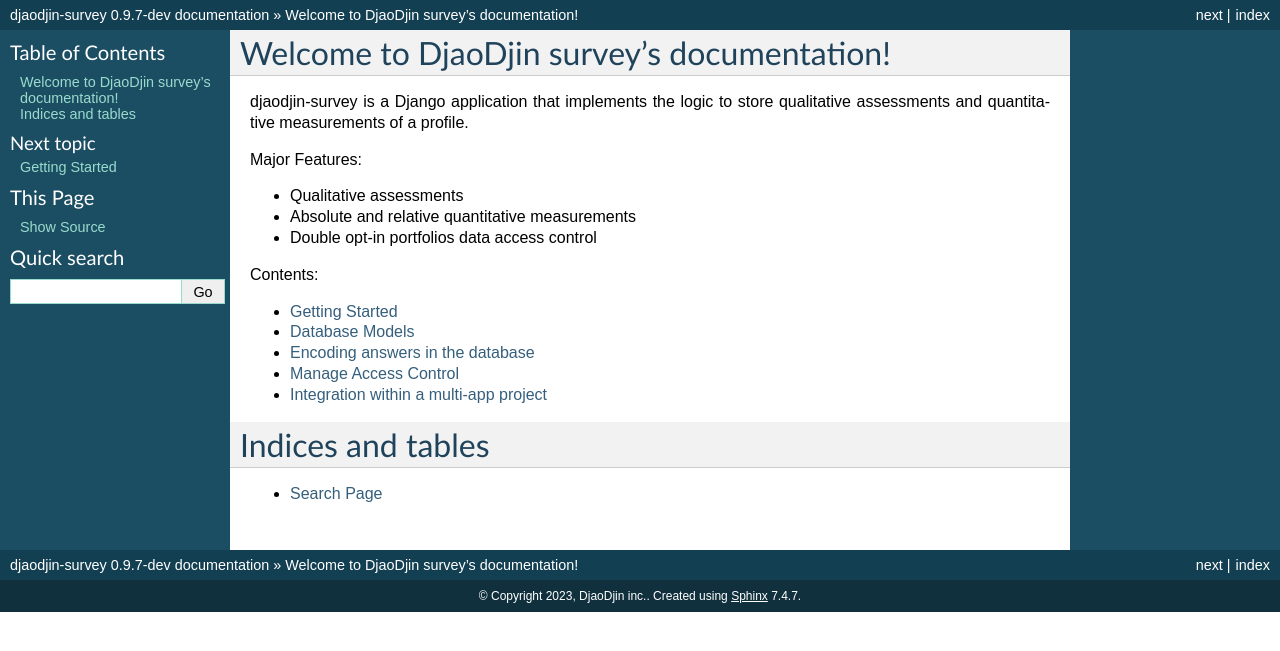
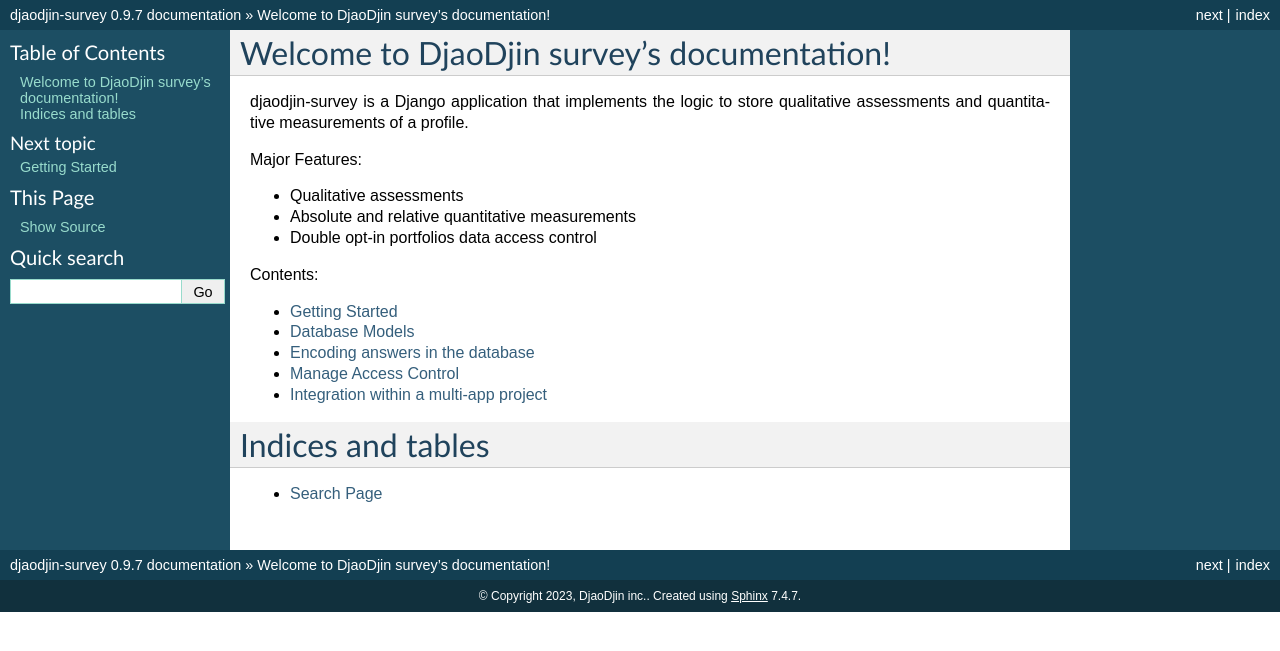
Before and after one commit to djaodjin/djaodjin-survey, a Sphinx documentation site: the page built from docs/index.rst, in a window 1280 px wide. Shown: the top 651 px of the page. Built offline with Sphinx 7.4.7, drawn with Linux system fonts in a browser that asks for light colours.

Commit message:
releases 0.9.7 to pypi

```diff
--- a/docs/conf.py
+++ b/docs/conf.py
@@ -54,7 +54,7 @@
 # The short X.Y version.
 version = '0.9'
 # The full version, including alpha/beta/rc tags.
-release = '0.9.7-dev'
+release = '0.9.7'
 
 # The language for content autogenerated by Sphinx. Refer to documentation
 # for a list of supported languages.
--- a/survey/__init__.py
+++ b/survey/__init__.py
@@ -26,4 +26,4 @@
 PEP 386-compliant version number for the survey django app.
 """
 
-__version__ = '0.9.7-dev'
+__version__ = '0.9.7'
```
Also changed, not shown: README.md (+3 -4 lines), 1 other file.
